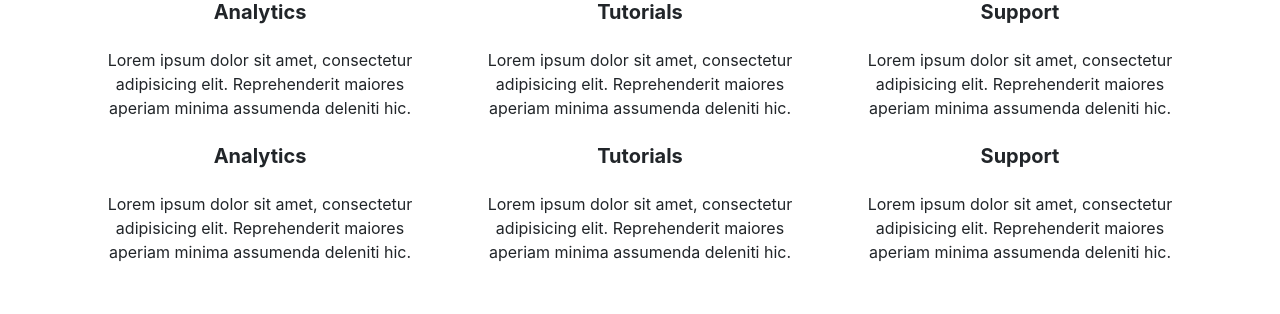
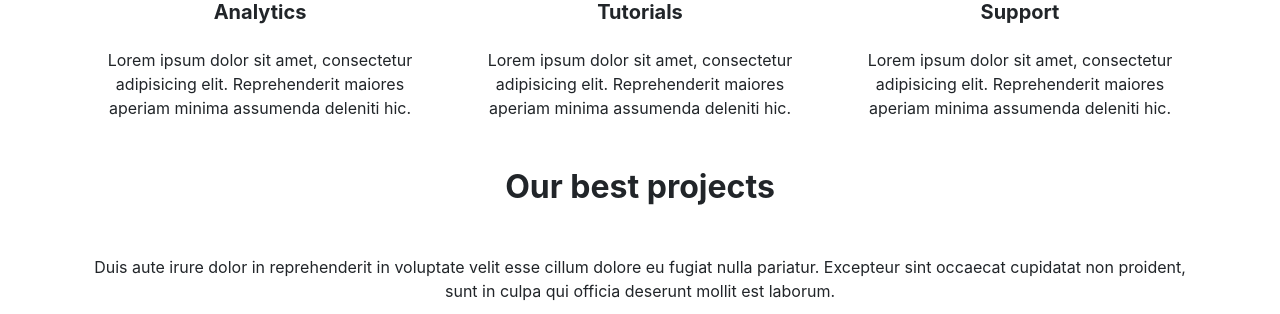
Before and after one commit to Farid212/jssh.com, a React (Create React App) app: page / in a window 1280 px wide. Shown: the part 800-1114 px from the top of the page. Built offline with nearby package versions, Linux system fonts and the light colour scheme.

Commit message:
component updated

```diff
--- a/src/components/Features/Features.jsx
+++ b/src/components/Features/Features.jsx
@@ -1,10 +1,7 @@
-import React from "react";
-import {  MDBRow, MDBCol, MDBIcon } from "mdbreact";
+import { MDBRow, MDBCol, MDBIcon } from "mdbreact";
 
-const Features = () => {
-  return (
+const Features = () => (
   <section className="text-center my-5">
-        <>
     <h2 className="h1-responsive font-weight-bold my-5">
       Why is it so great?
           </h2>
@@ -39,35 +36,7 @@ const Features = () => {
               </p>
       </MDBCol>
     </MDBRow>
-          <MDBRow>
-            <MDBCol md="4">
-              <MDBIcon icon="chart-area" size="3x" className="red-text" />
-              <h5 className="font-weight-bold my-4">Analytics</h5>
-              <p className="grey-text mb-md-0 mb-5">
-                Lorem ipsum dolor sit amet, consectetur adipisicing elit.
-                Reprehenderit maiores aperiam minima assumenda deleniti hic.
-              </p>
-            </MDBCol>
-            <MDBCol md="4">
-              <MDBIcon icon="book" size="3x" className="cyan-text" />
-              <h5 className="font-weight-bold my-4">Tutorials</h5>
-              <p className="grey-text mb-md-0 mb-5">
-                Lorem ipsum dolor sit amet, consectetur adipisicing elit.
-                Reprehenderit maiores aperiam minima assumenda deleniti hic.
-              </p>
-            </MDBCol>
-            <MDBCol md="4">
-              <MDBIcon far icon="comments" size="3x" className="orange-text" />
-              <h5 className="font-weight-bold my-4">Support</h5>
-              <p className="grey-text mb-md-0 mb-5">
-                Lorem ipsum dolor sit amet, consectetur adipisicing elit.
-                Reprehenderit maiores aperiam minima assumenda deleniti hic.
-              </p>
-            </MDBCol>
-          </MDBRow>
-        </>
   </section>
 );
-}
 
 export default Features;
```
Lines whose indentation alone changed are shown as unchanged.
